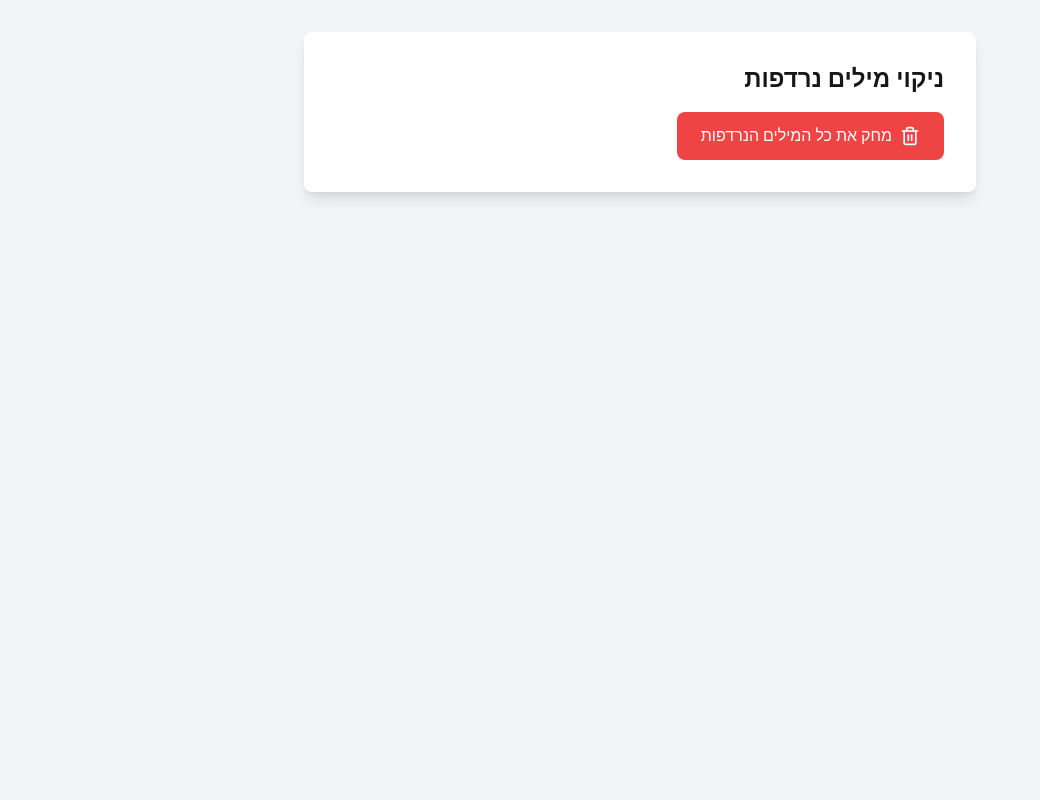
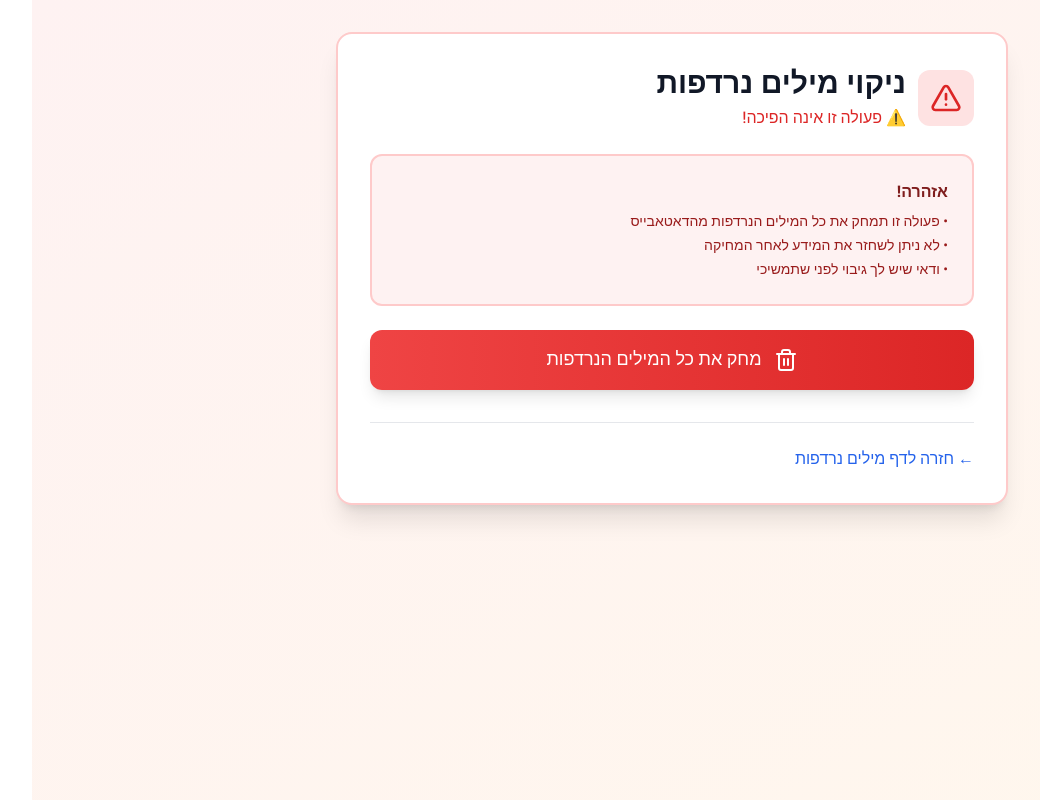
Before and after one commit to liatbenshai/ktiva-evrit, a Next.js app: page /admin/clear-synonyms in a window 1280 px wide. Shown: the whole page, without its empty margins (197-1237 px from the left). Built offline with nearby package versions, Linux system fonts and the light colour scheme.

Commit message:
Update page.tsx

```diff
--- a/app/admin/clear-synonyms/page.tsx
+++ b/app/admin/clear-synonyms/page.tsx
@@ -1,51 +1,88 @@
 'use client';
 
 import { useState } from 'react';
-import { Trash2 } from 'lucide-react';
+import { Trash2, AlertTriangle } from 'lucide-react';
 
 export default function ClearSynonymsPage() {
   const [loading, setLoading] = useState(false);
   const [result, setResult] = useState('');
 
   const handleClear = async () => {
-    if (!confirm('האם את בטוחה? זה ימחק את כל המילים הנרדפות!')) return;
+    if (!confirm('⚠️ האם את בטוחה? זה ימחק את כל המילים הנרדפות מהדאטאבייס!')) return;
 
     setLoading(true);
+    setResult('');
     try {
       const response = await fetch('/api/synonyms/clear', {
         method: 'POST',
       });
 
-      if (!response.ok) throw new Error('Failed to clear');
+      if (!response.ok) {
+        const error = await response.json();
+        throw new Error(error.error || 'Failed to clear');
+      }
 
       const data = await response.json();
-      setResult(`✅ נמחקו ${data.count} מילים נרדפות`);
+      setResult(`✅ הצלחה! נמחקו ${data.count} מילים נרדפות מהדאטאבייס`);
     } catch (error) {
-      setResult('❌ שגיאה במחיקה');
+      console.error('Error:', error);
+      setResult(`❌ שגיאה במחיקה: ${error instanceof Error ? error.message : 'Unknown error'}`);
     } finally {
       setLoading(false);
     }
   };
 
   return (
-    <div className="min-h-screen bg-gray-100 p-8" dir="rtl">
-      <div className="max-w-2xl mx-auto bg-white rounded-lg shadow-lg p-8">
-        <h1 className="text-2xl font-bold mb-4">ניקוי מילים נרדפות</h1>
+    <div className="min-h-screen bg-gradient-to-br from-red-50 to-orange-50 p-8" dir="rtl">
+      <div className="max-w-2xl mx-auto">
+        <div className="bg-white rounded-2xl shadow-xl p-8 border-2 border-red-200">
+          <div className="flex items-center gap-3 mb-6">
+            <div className="p-3 bg-red-100 rounded-xl">
+              <AlertTriangle className="w-8 h-8 text-red-600" />
+            </div>
+            <div>
+              <h1 className="text-3xl font-bold text-gray-900">ניקוי מילים נרדפות</h1>
+              <p className="text-red-600 font-medium mt-1">⚠️ פעולה זו אינה הפיכה!</p>
+            </div>
+          </div>
+
+          <div className="bg-red-50 border-2 border-red-200 rounded-xl p-6 mb-6">
+            <h2 className="font-bold text-red-900 mb-2">אזהרה!</h2>
+            <ul className="text-red-800 space-y-1 text-sm">
+              <li>• פעולה זו תמחק את כל המילים הנרדפות מהדאטאבייס</li>
+              <li>• לא ניתן לשחזר את המידע לאחר המחיקה</li>
+              <li>• ודאי שיש לך גיבוי לפני שתמשיכי</li>
+            </ul>
+          </div>
 
           <button
             onClick={handleClear}
             disabled={loading}
-          className="bg-red-500 text-white px-6 py-3 rounded-lg hover:bg-red-600 disabled:opacity-50 flex items-center gap-2"
+            className="w-full bg-gradient-to-r from-red-500 to-red-600 text-white px-6 py-4 rounded-xl hover:from-red-600 hover:to-red-700 disabled:opacity-50 disabled:cursor-not-allowed flex items-center justify-center gap-3 font-medium text-lg shadow-lg hover:shadow-xl transition-all"
           >
-          <Trash2 className="w-5 h-5" />
+            <Trash2 className="w-6 h-6" />
             {loading ? 'מוחק...' : 'מחק את כל המילים הנרדפות'}
           </button>
 
           {result && (
-          <div className="mt-4 p-4 bg-gray-100 rounded-lg">
-            {result}
+            <div className={`mt-6 p-4 rounded-xl ${
+              result.includes('✅')
+                ? 'bg-green-50 border-2 border-green-200 text-green-800'
+                : 'bg-red-50 border-2 border-red-200 text-red-800'
+            }`}>
+              <p className="font-medium">{result}</p>
             </div>
           )}
+
+          <div className="mt-8 pt-6 border-t border-gray-200">
+            <a
+              href="/dashboard/synonyms"
+              className="text-blue-600 hover:text-blue-700 font-medium hover:underline"
+            >
+              ← חזרה לדף מילים נרדפות
+            </a>
+          </div>
+        </div>
       </div>
     </div>
   );
```
Lines whose indentation alone changed are shown as unchanged.
